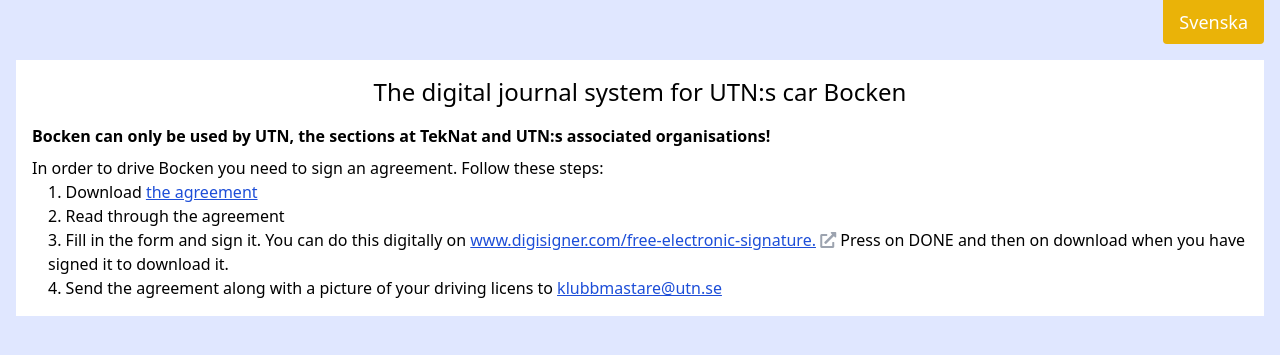
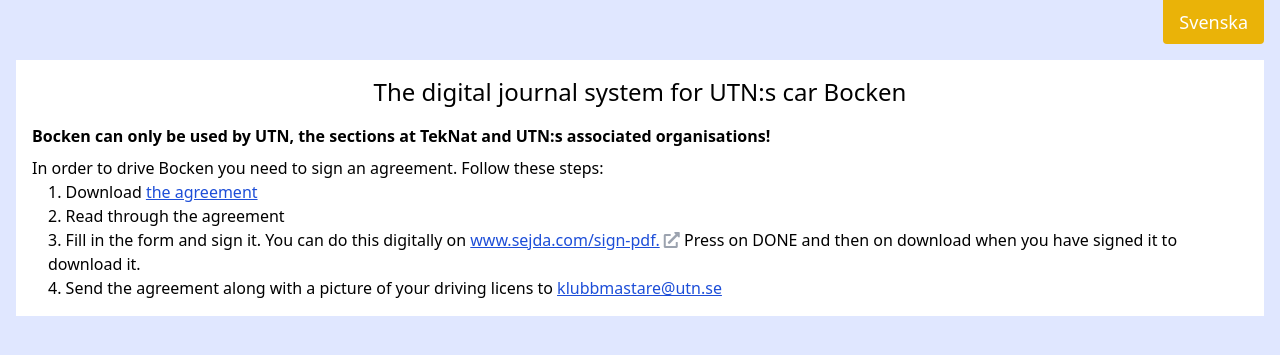
Before and after one commit to UTNkar/bocken, a Django app: page / in a window 1280 px wide. Shown: the top 355 px of the page. Run offline with Django 3.2, Linux system fonts and the light colour scheme; some libraries are stand-ins or nearby versions.

Commit message:
use sejda instead of digisigner

```diff
--- a/src/bocken/templates/start_page.html
+++ b/src/bocken/templates/start_page.html
@@ -20,8 +20,8 @@
         <a
             class="underline text-blue-700"
             target="_blank"
-            href="https://www.digisigner.com/free-electronic-signature/"
-        >www.digisigner.com/free-electronic-signature.</a>
+            href="https://www.sejda.com/sign-pdf"
+        >www.sejda.com/sign-pdf.</a>
         <span class="text-gray-400">{% fa5_icon 'external-link-alt' %}</span>
         {% translate 'Press on DONE and then on download when you have signed it to download it.' %}
     </li>
```
